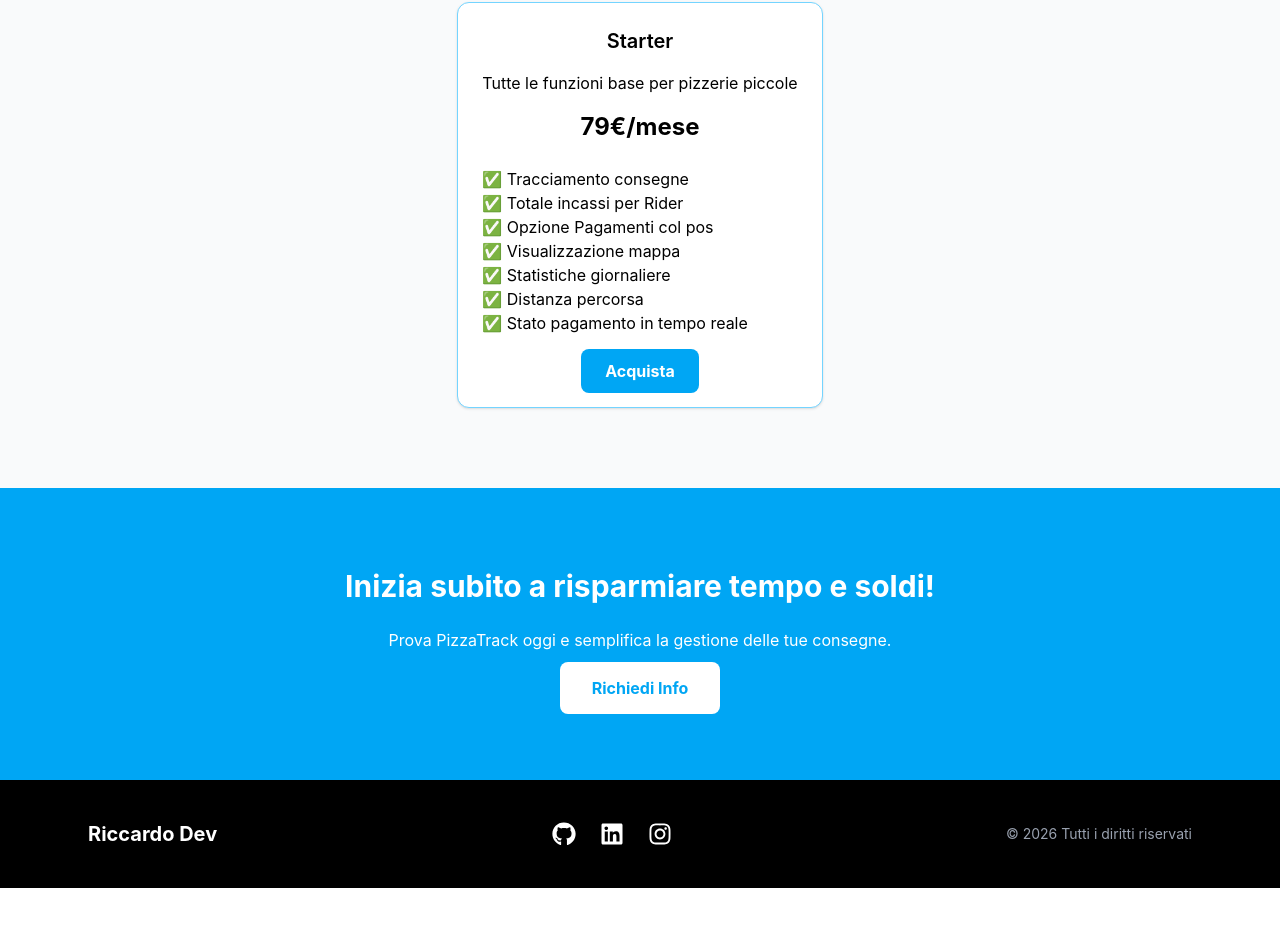
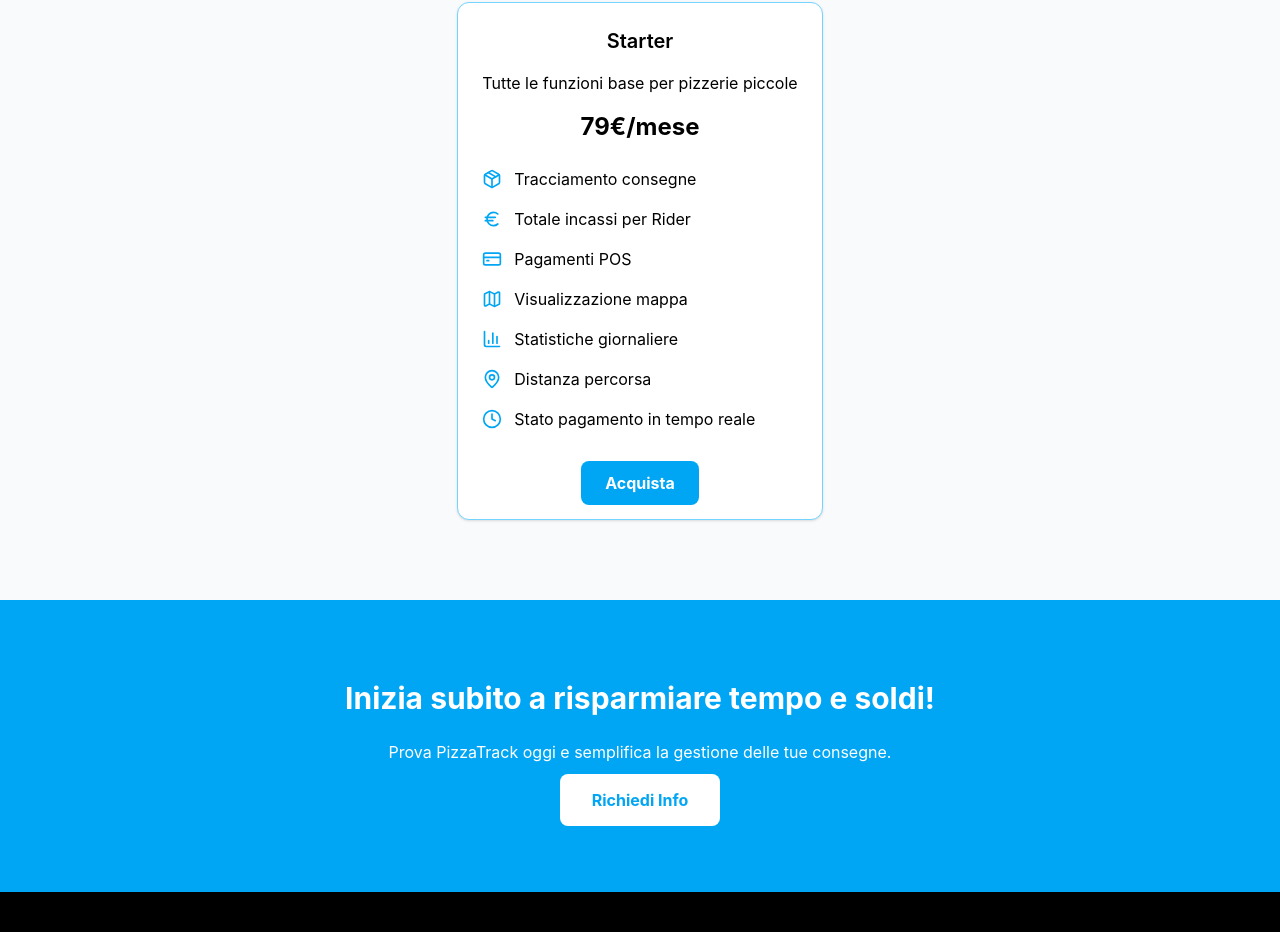
Before and after one commit to richcardo/Portfolio, a React (Vite) app: page /delivery-system in a window 1280 px wide. Shown: the part 1282-2214 px from the top of the page. Before the commit the page ends 2170 px from the top, so only its background shows below. Built offline with nearby package versions, Linux system fonts and the light colour scheme; a web font is replaced by a local one.

Commit message:
added icons

```diff
--- a/package.json
+++ b/package.json
@@ -13,6 +13,7 @@
     "@tailwindcss/vite": "^4.2.2",
     "emailjs-com": "^3.2.0",
     "framer-motion": "^12.38.0",
+    "lucide-react": "^1.7.0",
     "react": "^19.2.4",
     "react-dom": "^19.2.4",
     "react-icons": "^5.6.0",
--- a/src/Pages/DeliverySystem.tsx
+++ b/src/Pages/DeliverySystem.tsx
@@ -1,4 +1,14 @@
 import { motion } from "framer-motion";
+import {
+  Package,
+  Euro,
+  CreditCard,
+  Map,
+  BarChart3,
+  MapPin,
+  Clock,
+} from "lucide-react";
+
 export default function DeliverySystem() {
   const container = {
     hidden: {},
@@ -133,14 +143,41 @@ export default function DeliverySystem() {
             <h3 className="text-xl font-semibold mb-4">Starter</h3>
             <p className="mb-4">Tutte le funzioni base per pizzerie piccole</p>
             <p className="text-2xl font-bold mb-6">79€/mese</p>
-            <ul className="mb-6 text-left">
-              <li>✅ Tracciamento consegne</li>
-              <li>✅ Totale incassi per Rider</li>
-              <li>✅ Opzione Pagamenti col pos</li>
-              <li>✅ Visualizzazione mappa</li>
-              <li>✅ Statistiche giornaliere</li>
-              <li>✅ Distanza percorsa</li>
-              <li>✅ Stato pagamento in tempo reale</li>
+            <ul className="mb-10 text-left space-y-4">
+              <li className="flex items-center gap-3 transition duration-200 hover:translate-x-1">
+                <Package className="text-sky-500" size={20} />
+                <span>Tracciamento consegne</span>
+              </li>
+
+              <li className="flex items-center gap-3 transition duration-200 hover:translate-x-1">
+                <Euro className="text-sky-500" size={20} />
+                <span>Totale incassi per Rider</span>
+              </li>
+
+              <li className="flex items-center gap-3 transition duration-200 hover:translate-x-1">
+                <CreditCard className="text-sky-500" size={20} />
+                <span>Pagamenti POS</span>
+              </li>
+
+              <li className="flex items-center gap-3 transition duration-200 hover:translate-x-1">
+                <Map className="text-sky-500" size={20} />
+                <span>Visualizzazione mappa</span>
+              </li>
+
+              <li className="flex items-center gap-3 transition duration-200 hover:translate-x-1">
+                <BarChart3 className="text-sky-500" size={20} />
+                <span>Statistiche giornaliere</span>
+              </li>
+
+              <li className="flex items-center gap-3 transition duration-200 hover:translate-x-1">
+                <MapPin className="text-sky-500" size={20} />
+                <span>Distanza percorsa</span>
+              </li>
+
+              <li className="flex items-center gap-3 transition duration-200 hover:translate-x-1">
+                <Clock className="text-sky-500" size={20} />
+                <span>Stato pagamento in tempo reale</span>
+              </li>
             </ul>
             <a
               href="https://wa.me/393516679592?text=Salve%20sono%20interessato%20al%20piano%20Starter%20di%20PizzaTrack"
```
Also changed, not shown: 1 other file (tests, documents, lock files or other folders).
